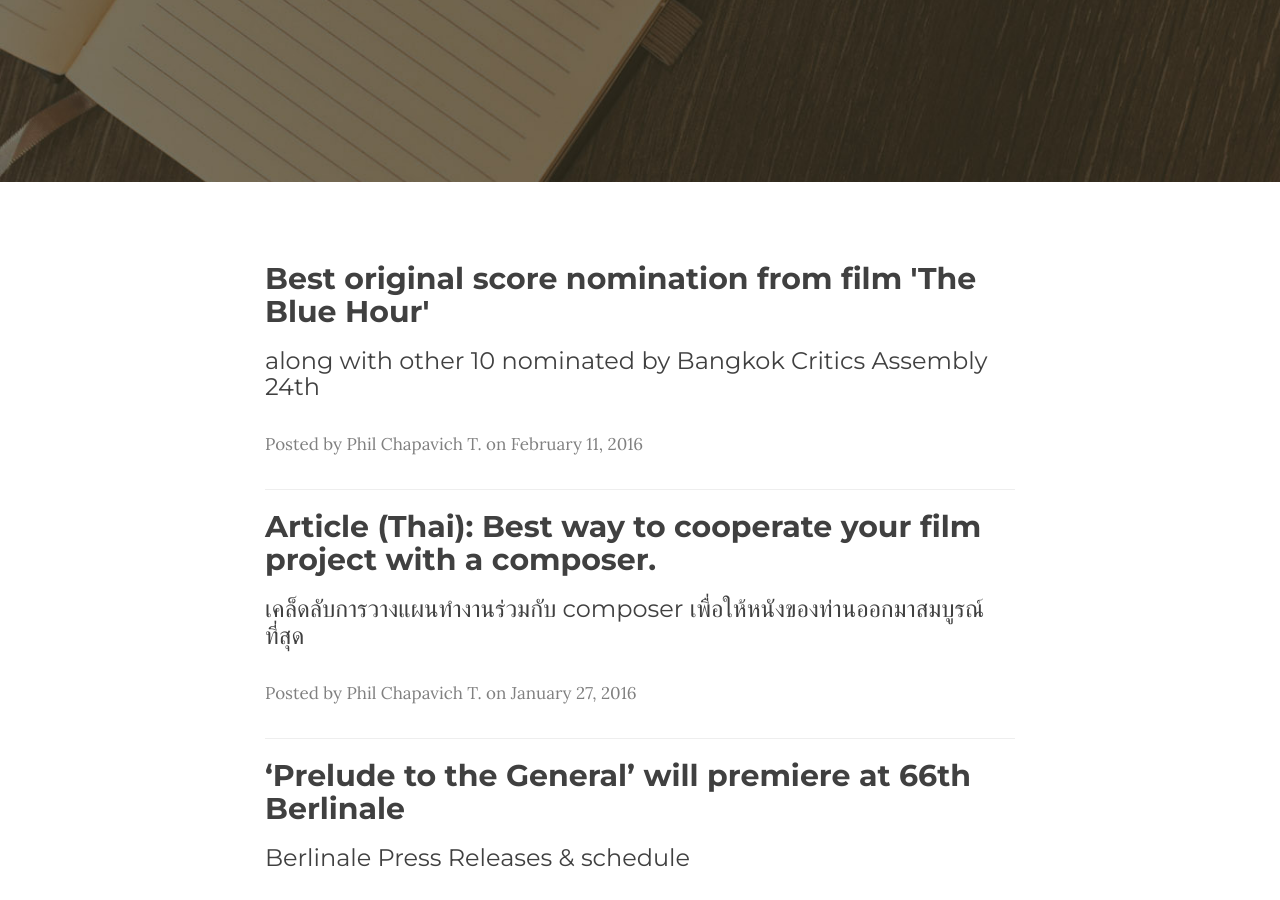
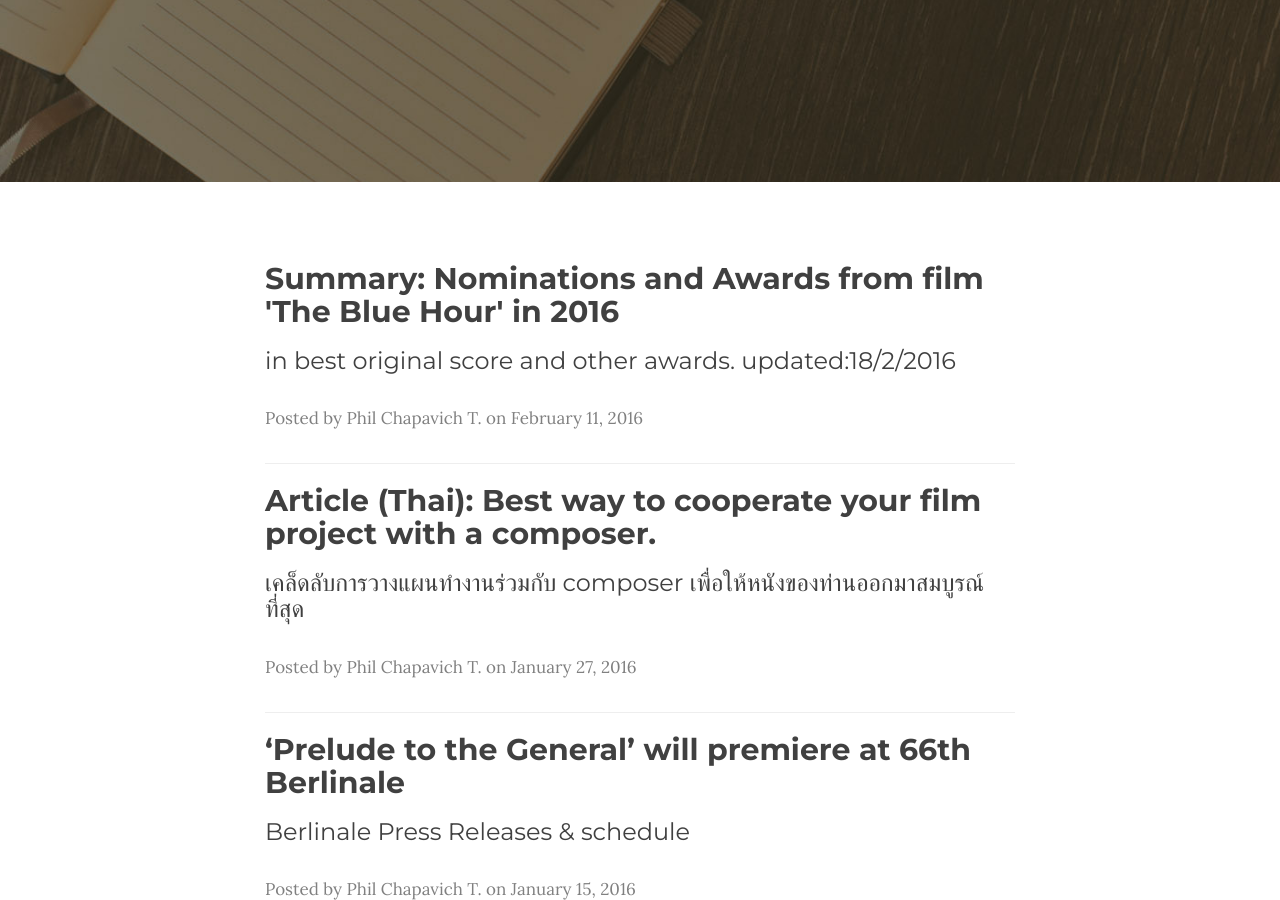
Before and after one commit to phil-wc/phil-wc.github.io, a Jekyll site: the page built from news/index.html, in a window 1280 px wide and 900 px high, scrolled down 329 px. Built offline with Jekyll 4.4.1, drawn with Linux system fonts in a browser that asks for light colours; nearby versions of some CDN libraries; the list of posts is cut into pages by our own code; some of the changed lines change nothing that is shown.

Commit message:
content update

```diff
--- a/_posts/2016-02-11-nominated.markdown
+++ b/_posts/2016-02-11-nominated.markdown
@@ -1,17 +1,33 @@
 ---
 layout:     post
-title:      "Best original score nomination from film 'The Blue Hour'"
-subtitle:   "along with other 10 nominated by Bangkok Critics Assembly 24th"
+title:      "Summary: Nominations and Awards from film 'The Blue Hour' in 2016"
+subtitle:   "in best original score and other awards. updated:18/2/2016"
 date:       2016-02-11 12:00:00
 author:     "Phil Chapavich T."
 header-img: "public/news/2015-01-17-the/header2.jpg"
+---
+
+### Summary: Best Original Score
+
+#### 3 Nominated by
+
+- Bangkok Critics Assembly 26th
+- Starpics Thai Film Awards 13th
+- Supannahong Awards 25th
+
 ---
 
 ### Score Preview:
 
 <iframe width="100%" height="166" scrolling="no" frameborder="no" src="https://w.soundcloud.com/player/?url=https%3A//api.soundcloud.com/tracks/246325717&amp;color=00aabb&amp;auto_play=false&amp;hide_related=false&amp;show_comments=true&amp;show_user=true&amp;show_reposts=false"></iframe>
 
-"The Blue Hour" was nominated for 11 awards by Bangkok Critics Assembly 26th including Original Score by Chapavich Temnitikul.
+---
+
+### 'The Blue Hour' Nomintaions in 2016:
+
+---
+
+### Bangkok Critics Assembly 26th
 
 #### 11 Nominations for:
 
@@ -31,3 +47,42 @@
 
 Read more(Thai):
 [http://www.flickz.net/flickz-news-24th-bkk-assembly-nominations/](http://www.flickz.net/flickz-news-24th-bkk-assembly-nominations/)
+
+---
+
+### Starpics Thai Film Awards 13th
+
+#### 10 Nominations for:
+
+- Best Picture
+- Best Director
+- Best Actor
+- Best Supporting Actor
+- Best Supporting Actress
+- Best Screenplay
+- Best Cinematography
+- Best Film Editing
+- Best Production Design
+- Best Original Score
+
+[Source (Thai)](https://www.facebook.com/notes/deknangcom/%E0%B8%9F%E0%B8%A3%E0%B8%B5%E0%B9%81%E0%B8%A5%E0%B8%99%E0%B8%8B%E0%B9%8C-%E0%B8%AD%E0%B8%99%E0%B8%98%E0%B8%81%E0%B8%B2%E0%B8%A3-snap-%E0%B8%9E%E0%B8%B5%E0%B9%88%E0%B8%8A%E0%B8%B2%E0%B8%A2-my-hero-%E0%B8%A2%E0%B8%81%E0%B8%82%E0%B8%9A%E0%B8%A7%E0%B8%99%E0%B9%80%E0%B8%82%E0%B9%89%E0%B8%B2%E0%B8%8A%E0%B8%B4%E0%B8%87-starpics-thai-film-awards-%E0%B8%84%E0%B8%A3%E0%B8%B1%E0%B9%89/1018571734883224)
+
+---
+
+### Supannahong Awards 25th
+
+#### 11 Nominations for:
+
+- Best Picture
+- Best Director
+- Best Actor
+- Best Supporting Actor
+- Best Supporting Actress
+- Best Screenplay
+- Best Cinematography
+- Best Film Editing
+- Best Production Design
+- Best Original Score
+- Best Sound Editing and Mixing
+
+[Source (Thai)](https://www.facebook.com/notes/we-love-sf/%E0%B8%A3%E0%B8%B2%E0%B8%A2%E0%B8%8A%E0%B8%B7%E0%B9%88%E0%B8%AD%E0%B8%9C%E0%B8%B9%E0%B9%89%E0%B9%80%E0%B8%82%E0%B9%89%E0%B8%B2%E0%B8%8A%E0%B8%B4%E0%B8%87-%E0%B8%AA%E0%B8%B8%E0%B8%9E%E0%B8%A3%E0%B8%A3%E0%B8%93%E0%B8%AB%E0%B8%87%E0%B8%AA%E0%B9%8C-%E0%B8%84%E0%B8%A3%E0%B8%B1%E0%B9%89%E0%B8%87%E0%B8%97%E0%B8%B5%E0%B9%88-25-%E0%B9%80%E0%B8%94%E0%B8%B4%E0%B8%99%E0%B8%AB%E0%B8%99%E0%B9%89%E0%B8%B2%E0%B8%AB%E0%B8%99%E0%B8%B1%E0%B8%87%E0%B9%84%E0%B8%97%E0%B8%A2/10154026654282932)
```
